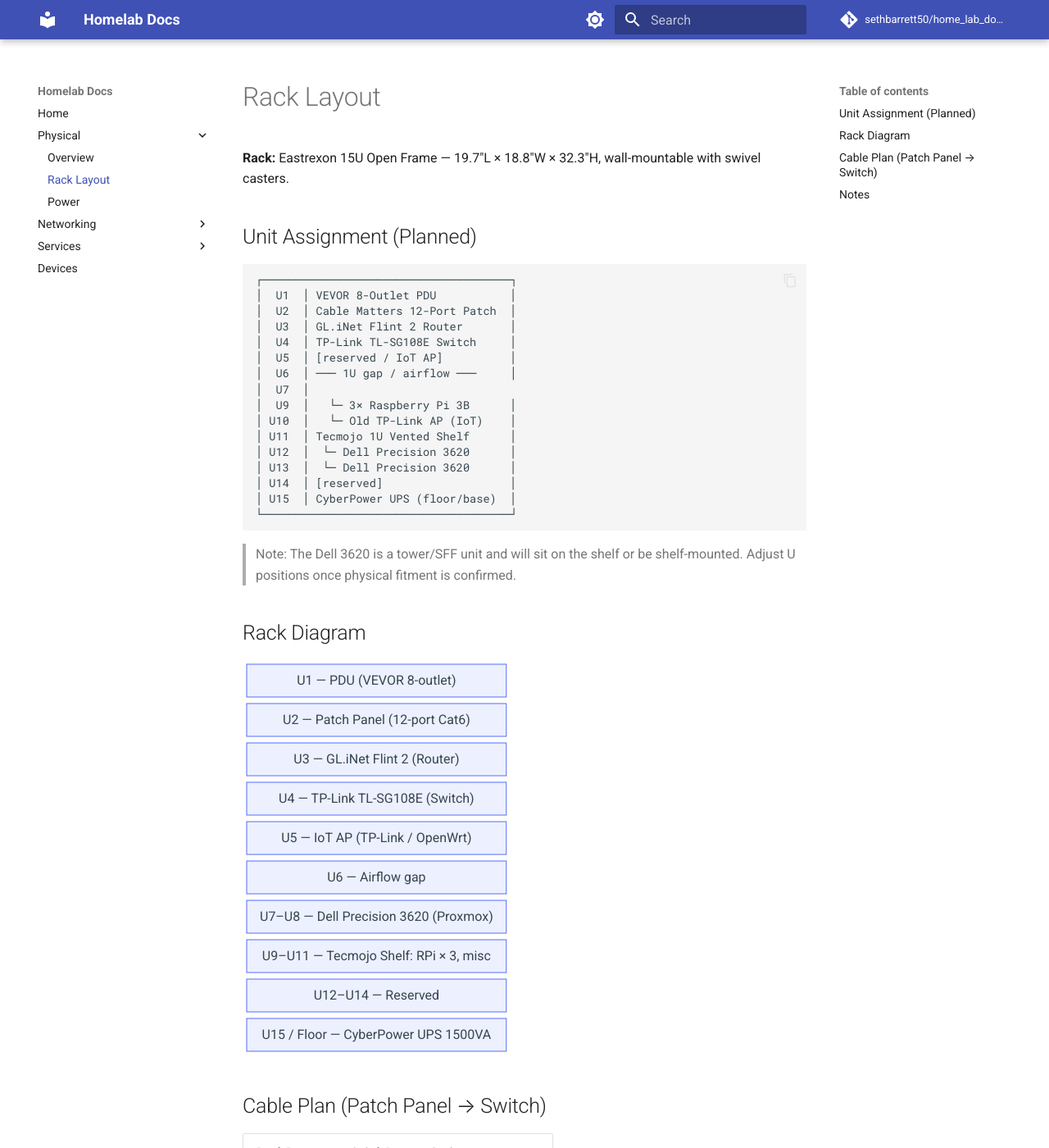
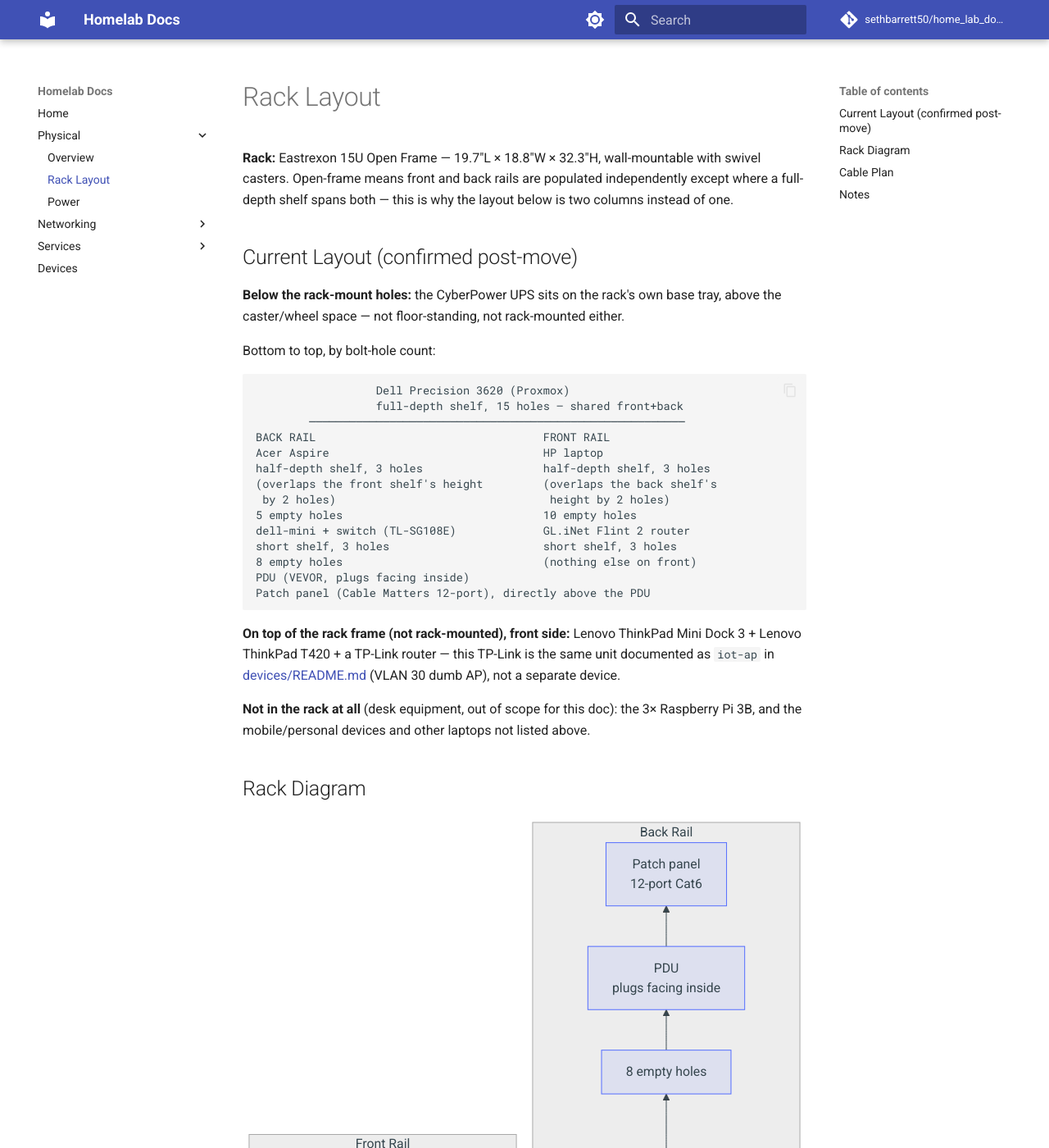
Before and after one commit to sethbarrett50/home_lab_docs, an MkDocs documentation site: the page built from docs/physical/rack-layout.md, in a window 1280 px wide and 1400 px high. Shown: the whole window at 82% size. Built offline with MkDocs 1.6.1 and Material for MkDocs 9.7.7, drawn with Linux system fonts in a browser that asks for light colours; comment, search, counter and statistics services are not loaded; some of the changed text lies outside the part shown.

Commit message:
docs: document actual post-move rack layout (issue #13)
Replaces the pre-move "Planned" RPi-based layout with the confirmed
current state: front/back rails documented separately (open-frame rack
allows independent front/back population), dell-mini/acer-lap/HP added
as rack-mounted compute, RPis and off-rack personal gear dropped from
scope, IoT AP's actual location (on top of the frame, same unit as the
T420/minidock) corrected.

Cable plan and exact per-shelf models flagged as open TODOs rather than
carried over from the stale pre-move version.

````diff
--- a/docs/physical/rack-layout.md
+++ b/docs/physical/rack-layout.md
@@ -1,64 +1,84 @@
 # Rack Layout
 
-**Rack:** Eastrexon 15U Open Frame — 19.7"L × 18.8"W × 32.3"H, wall-mountable with swivel casters.
+**Rack:** Eastrexon 15U Open Frame — 19.7"L × 18.8"W × 32.3"H, wall-mountable
+with swivel casters. Open-frame means front and back rails are populated
+independently except where a full-depth shelf spans both — this is why the
+layout below is two columns instead of one.
 
-## Unit Assignment (Planned)
+## Current Layout (confirmed post-move)
+
+**Below the rack-mount holes:** the CyberPower UPS sits on the rack's own
+base tray, above the caster/wheel space — not floor-standing, not
+rack-mounted either.
+
+Bottom to top, by bolt-hole count:
 
 ```text
-┌─────────────────────────────────────┐
-│  U1  │ VEVOR 8-Outlet PDU           │
-│  U2  │ Cable Matters 12-Port Patch  │
-│  U3  │ GL.iNet Flint 2 Router       │
-│  U4  │ TP-Link TL-SG108E Switch     │
-│  U5  │ [reserved / IoT AP]          │
-│  U6  │ ─── 1U gap / airflow ───     │
-│  U7  │
-│  U9  │   └─ 3× Raspberry Pi 3B      │
-│ U10  │   └─ Old TP-Link AP (IoT)    │
-│ U11  │ Tecmojo 1U Vented Shelf      │
-│ U12  │  └─ Dell Precision 3620      │
-│ U13  │  └─ Dell Precision 3620      │
-│ U14  │ [reserved]                   │
-│ U15  │ CyberPower UPS (floor/base)  │
-└─────────────────────────────────────┘
+                  Dell Precision 3620 (Proxmox)
+                  full-depth shelf, 15 holes — shared front+back
+        ────────────────────────────────────────────────────────
+BACK RAIL                                  FRONT RAIL
+Acer Aspire                                HP laptop
+half-depth shelf, 3 holes                  half-depth shelf, 3 holes
+(overlaps the front shelf's height         (overlaps the back shelf's
+ by 2 holes)                                height by 2 holes)
+5 empty holes                              10 empty holes
+dell-mini + switch (TL-SG108E)             GL.iNet Flint 2 router
+short shelf, 3 holes                       short shelf, 3 holes
+8 empty holes                              (nothing else on front)
+PDU (VEVOR, plugs facing inside)
+Patch panel (Cable Matters 12-port), directly above the PDU
 ```
 
-> Note: The Dell 3620 is a tower/SFF unit and will sit on the shelf or be shelf-mounted. Adjust U positions once physical fitment is confirmed.
+**On top of the rack frame (not rack-mounted), front side:** Lenovo
+ThinkPad Mini Dock 3 + Lenovo ThinkPad T420 + a TP-Link router — this
+TP-Link is the same unit documented as `iot-ap` in
+[devices/README.md](../devices/README.md) (VLAN 30 dumb AP), not a
+separate device.
+
+**Not in the rack at all** (desk equipment, out of scope for this doc): the
+3× Raspberry Pi 3B, and the mobile/personal devices and other laptops not
+listed above.
 
 ## Rack Diagram
 
 ```mermaid
-block-beta
-  columns 1
-  PDU["U1 — PDU (VEVOR 8-outlet)"]
-  Patch["U2 — Patch Panel (12-port Cat6)"]
-  Router["U3 — GL.iNet Flint 2 (Router)"]
-  Switch["U4 — TP-Link TL-SG108E (Switch)"]
-  IoTAP["U5 — IoT AP (TP-Link / OpenWrt)"]
-  Gap["U6 — Airflow gap"]
-  Dell["U7–U8 — Dell Precision 3620 (Proxmox)"]
-  Shelf["U9–U11 — Tecmojo Shelf: RPi × 3, misc"]
-  Reserved["U12–U14 — Reserved"]
-  UPS["U15 / Floor — CyberPower UPS 1500VA"]
+flowchart BT
+    subgraph Shared["Full-depth shelf — 15 holes"]
+        PVE["Dell Precision 3620\n(Proxmox)"]
+    end
+
+    subgraph Back["Back Rail"]
+        direction BT
+        PVE --> ACER["Acer Aspire\nhalf-depth shelf, 3 holes\n(~2-hole overlap with front shelf)"]
+        ACER --> BE1["5 empty holes"]
+        BE1 --> DM["dell-mini + TL-SG108E switch\nshort shelf, 3 holes"]
+        DM --> BE2["8 empty holes"]
+        BE2 --> PDU["PDU\nplugs facing inside"]
+        PDU --> PATCH["Patch panel\n12-port Cat6"]
+    end
+
+    subgraph Front["Front Rail"]
+        direction BT
+        PVE --> HP["HP laptop\nhalf-depth shelf, 3 holes\n(~2-hole overlap with back shelf)"]
+        HP --> FE1["10 empty holes"]
+        FE1 --> GL["GL.iNet Flint 2 router\nshort shelf, 3 holes"]
+    end
 ```
 
-## Cable Plan (Patch Panel → Switch)
+## Cable Plan
 
-| Patch Port | → Switch Port | Device |
-|---|---|---|
-| P1 | SW1 | Dell Proxmox (primary) |
-| P2 | SW2 | RPi 1 |
-| P3 | SW3 | RPi 2 |
-| P4 | SW4 | RPi 3 |
-| P5 | SW5 | Router uplink (2.5G) |
-| P6 | SW6 | IoT AP uplink |
-| P7–P12 | SW7–SW8 | Reserved / future |
-
-> Router connects to switch via one of its 2.5G ports. The second 2.5G port on the router connects to the wall network jack.
+Not yet re-documented post-move — the previous patch-panel-to-switch port
+table was written for the original RPi-based plan and no longer reflects
+reality (RPis aren't in the rack, dell-mini/acer-lap are new). Needs a pass
+confirming actual patch panel ↔ switch port assignments.
 
 ## Notes
 
-- The Eastrexon is an **open-frame** rack — no side panels. Keep in mind dust and cable management.
-- Swivel casters make repositioning easy but ensure they're locked when the rack is in final position.
-- The UPS is a **mini tower** form factor; it can sit on the floor beneath the rack or on the bottom shelf area if depth allows.
-- When moving home, verify wall-mount anchor points can support the loaded rack weight.
+- The Eastrexon is an **open-frame** rack — no side panels, and since front
+  and back rails are independent, front/back device counts don't need to
+  match (confirmed here: back rail is fuller than front).
+- Swivel casters make repositioning easy but ensure they're locked when the
+  rack is in its final position.
+- The UPS's base-tray placement keeps it clear of the casters without
+  taking up rack-mount holes.
````
Also changed, not shown: docs/physical/README.md (+21 -10 lines).
